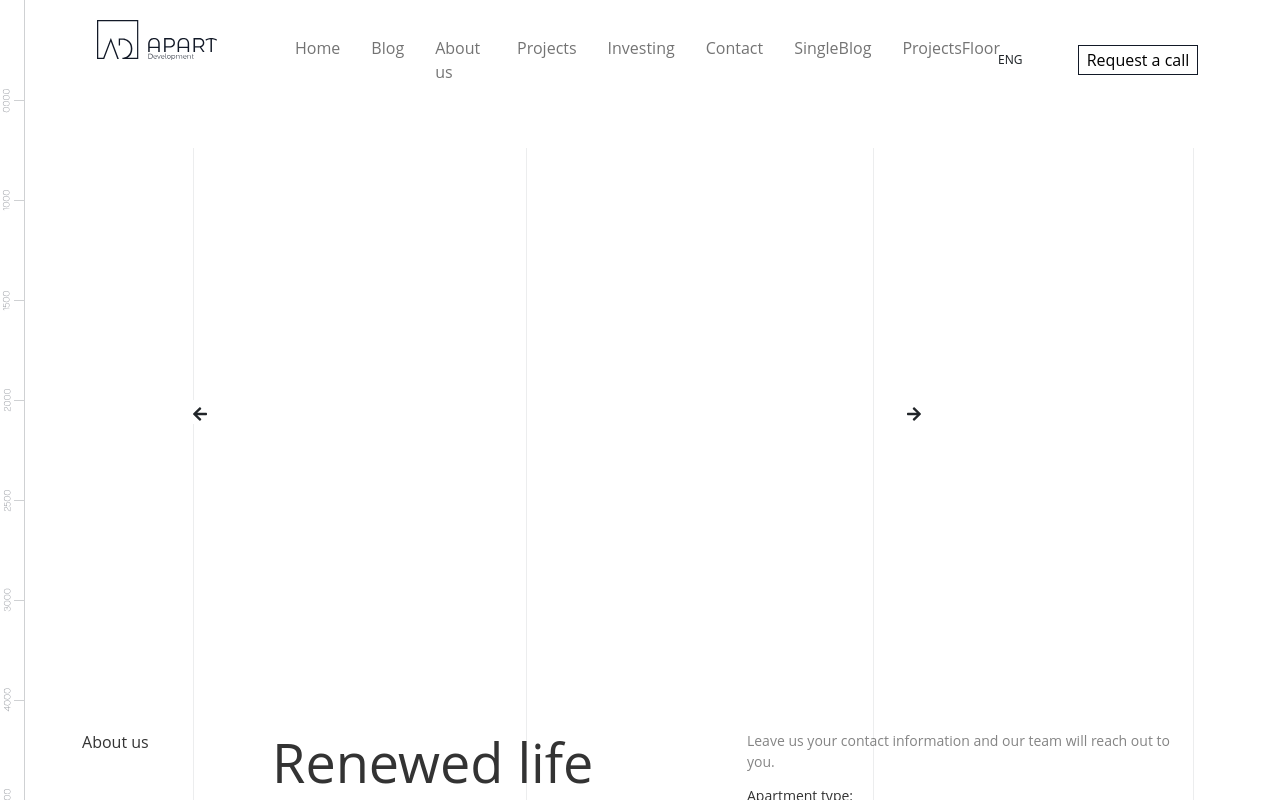
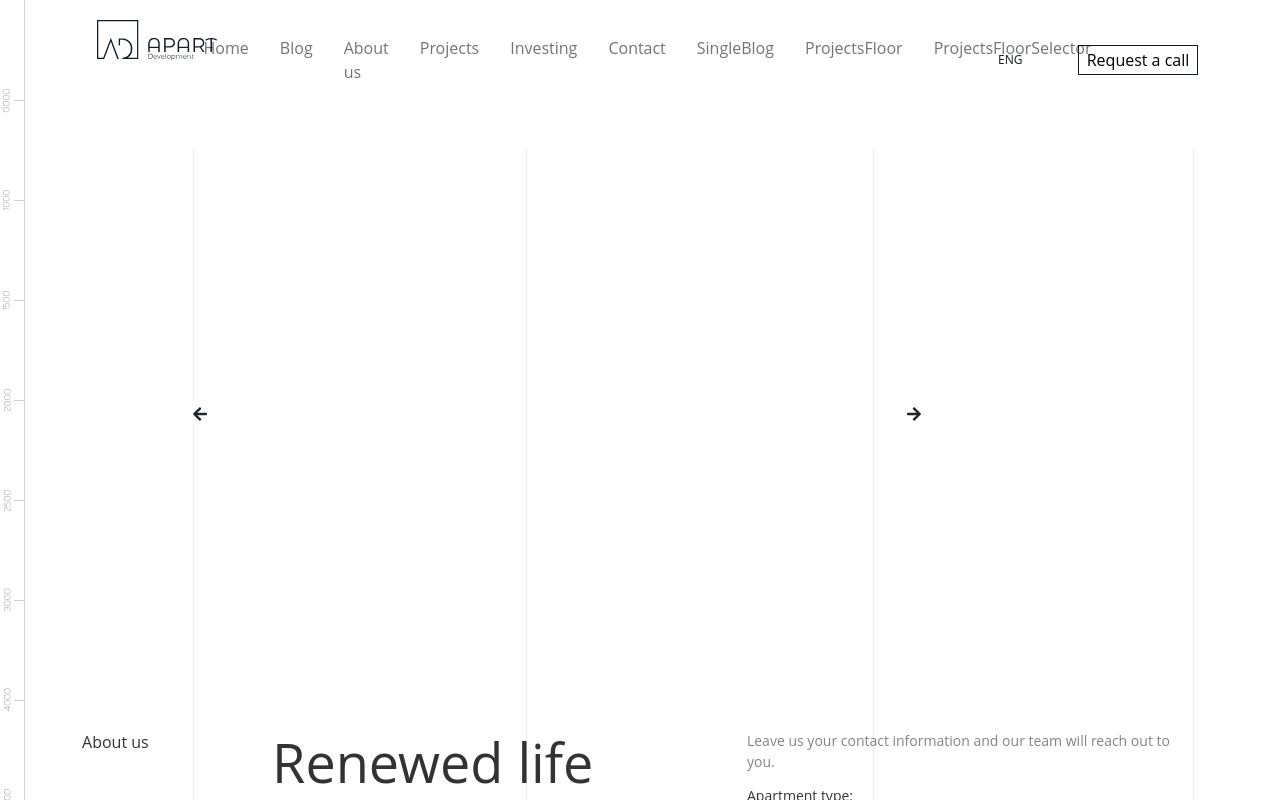
Before and after one commit to G-Apxo/Apart, a Next.js app: page / in a window 1280 px wide. Shown: the top 800 px of the page. Built offline with nearby package versions, Linux system fonts and the light colour scheme.

Commit message:
headr upadte

```diff
--- a/src/components/Header/Header.js
+++ b/src/components/Header/Header.js
@@ -16,6 +16,7 @@ const path = [
   { uid: 61, name: "Contact", id: 6, path: "Contact" },
   { uid: 61, name: "SingleBlog", id: 6, path: "SingleBlog" },
   { uid: 62, name: "ProjectsFloor", id: 7, path: "ProjectsFloor" },
+  { uid: 63, name: "ProjectsFloorSelector", id: 8, path: "ProjectsFloorSelector" },
 ];
 function Header() {
   return (
```
